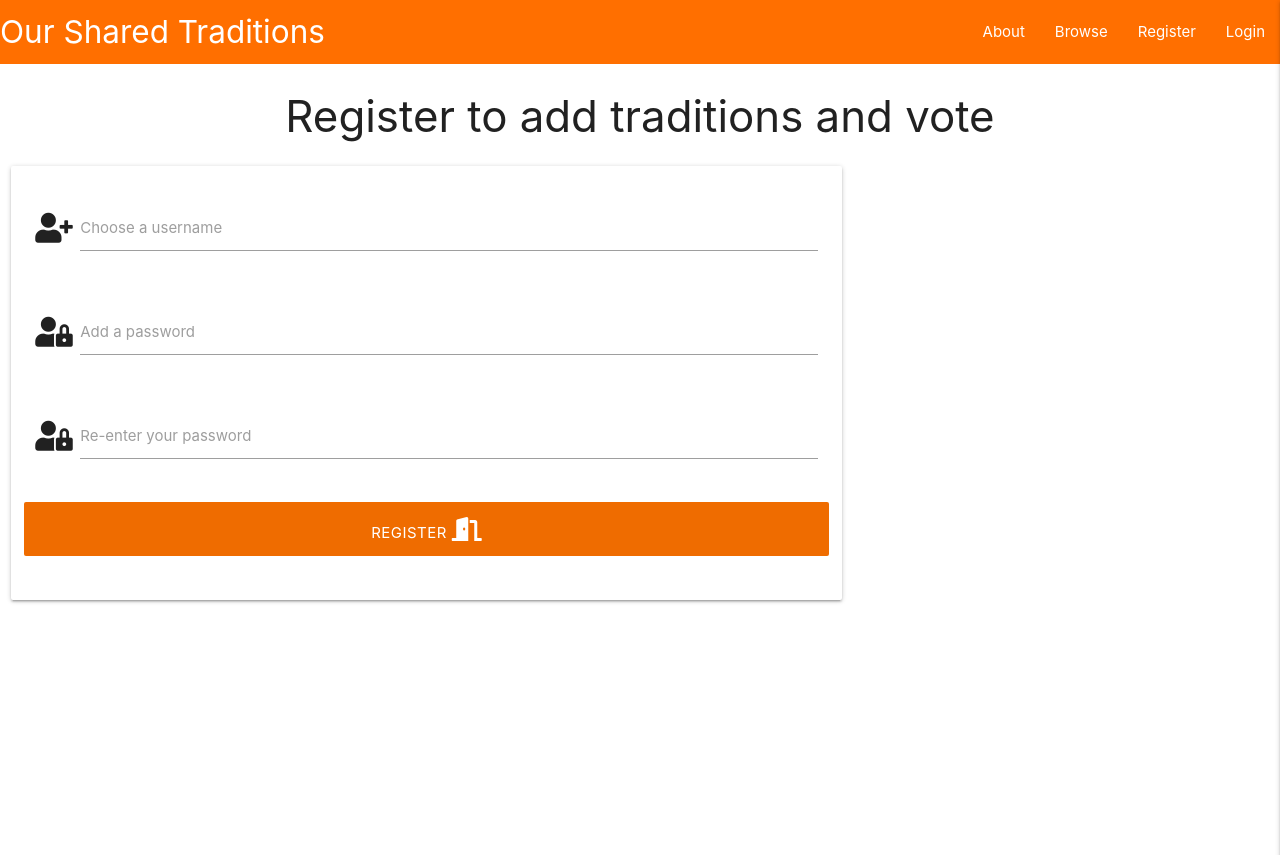
After one commit to Jade-ux/OurTraditions, a Flask app: page /register in a window 1280 px wide. The commit adds this page. Shown: the top 855 px of the page. Run offline with Flask 2, Linux system fonts and the light colour scheme; some libraries are stand-ins or nearby versions.

Commit message:
Added registration form, styled form and added functionality for form.

```diff
--- a/app.py
+++ b/app.py
@@ -4,6 +4,7 @@ from flask import (
     request, session, url_for)
 from flask_pymongo import PyMongo
 from bson.objectid import ObjectId
+from werkzeug.security import generate_password_hash, check_password_hash
 if os.path.exists("env.py"):
     import env
 
@@ -24,6 +25,31 @@ def get_traditions():
     return render_template("traditions.html", traditions=traditions)
 
 
+@app.route("/register", methods=["GET", "POST"])
+def register():
+    if request.method == "POST":
+        # check if username exists
+        existing_user = mongo.db.users.find_one(
+            {"username": request.form.get("username").lower()})
+
+        if existing_user:
+            flash("Username already exists")
+            return redirect(url_for("register"))
+
+        register = {
+            "username": request.form.get("username").lower(),
+            "password": generate_password_hash(request.form.get("password")),
+            "confirm-password": generate_password_hash(
+                request.form.get("confirm-password"))
+        }
+        mongo.db.users.insert_one(register)
+
+        # put the new user into 'session' cookie
+        session["user"] = request.form.get("username").lower()
+        flash("Registration Successful!")
+    return render_template("register.html")
+
+
 if __name__ == "__main__":
     app.run(host=os.environ.get("IP"),
             port=int(os.environ.get("PORT")),
--- a/static/css/style.css
+++ b/static/css/style.css
@@ -18,7 +18,7 @@ body {
   border: 0;
 }
 
-nav {
+nav, .btn, .btn-large {
     box-shadow: none;
     -webkit-box-shadow: none;
 }
--- a/static/js/script.js
+++ b/static/js/script.js
@@ -0,0 +1,3 @@
+  $(document).ready(function(){
+    $('.sidenav').sidenav({edge: "right"});
+  });
--- a/templates/base.html
+++ b/templates/base.html
@@ -16,21 +16,22 @@
         <!--top navbar-->
         <nav class="nav-extended amber darken-4">
             <div class="nav-wrapper">
-                <a href="#!" class="brand-logo">Logo</a>
-                <a href="#" data-target="mobile-demo" class="sidenav-trigger"><i class="material-icons">menu</i></a>
+                <a href="{{ url_for('get_traditions') }}" class="brand-logo">Our Shared Traditions</a>
+                <a href="#" data-target="mobile-demo" class="sidenav-trigger right"><i class="fas fa-bars"></i></a>
                 <ul class="right hide-on-med-and-down">
                     <li><a href="about.html">About</a></li>
-                    <li><a href="browse.html">Browse</a></li>
-                    <li><a href="register.html">Register</a></li>
+                    <li><a href="{{ url_for('get_traditions') }}">Browse</a></li>
+                    <li><a href="{{ url_for('register') }}">Register</a></li>
                     <li><a href="login.html">Login</a></li>
                 </ul>
             </div>
         </nav>
         <!--mobile sidenav-->
         <ul class="sidenav" id="mobile-demo">
+            <li><h4>Our Shared Traditions</h4></li>
             <li><a href="about.html">About</a></li>
-            <li><a href="browse.html">Browse</a></li>
-            <li><a href="register.html">Register</a></li>
+            <li><a href="{{ url_for('get_traditions') }}">Browse</a></li>
+            <li><a href="{{ url_for('register') }}">Register</a></li>
             <li><a href="login.html">Login</a></li>
         </ul>
     </header>
@@ -38,7 +39,7 @@
     {% block content %}
     {% endblock %}
 
-    <script src="http://code.jquery.com/jquery-3.5.1.min.js"
+   <script src="https://code.jquery.com/jquery-3.5.1.min.js"
         integrity="sha256-9/aliU8dGd2tb6OSsuzixeV4y/faTqgFtohetphbbj0=" crossorigin="anonymous"></script>
     <script src="https://cdnjs.cloudflare.com/ajax/libs/materialize/1.0.0/js/materialize.min.js"></script>
     <script src="{{ url_for('static', filename='js/script.js') }}"></script>
--- /dev/null
+++ b/templates/register.html
@@ -0,0 +1,43 @@
+{% extends "base.html" %}
+{% block content %}
+
+<h3 class="center-align">Register to add traditions and vote</h3>
+
+<div class="row">
+    <form class="col s12 m8" method="POST" action="{{ url_for('register') }}">
+        <div class="card-panel">
+            <!--username field-->
+            <div class="row">
+                <div class="input-field col s12">
+                    <i class="fas fa-user-plus prefix"></i>
+                    <input id="username" name="username" type="text" minlength="4" max-length="15"
+                    pattern="^[a-zA-Z0-9]{4,15}$" class="validate" required>
+                    <label for="username">Choose a username</label>
+                </div>
+            </div>
+            <!--password field-->
+            <div class="row">
+                <div class="input-field col s12">
+                    <i class="fas fa-user-lock prefix light-text text darken"></i>
+                   <input id="password" name="password" type="password" minlength="8" max-length="20"
+                   pattern="^[a-zA-Z0-9]{8,20}$" class="validate" required>
+                    <label for="password">Add a password</label>
+                </div>
+                </div>
+                <!--confirm password field-->
+            <div class="row">
+                <div class="input-field col s12">
+                    <i class="fas fa-user-lock prefix light-text text darken"></i>
+                    <input id="confirm-password" name="confirm-password" type="password" minlength="8" max-length="20" pattern="^[a-zA-Z0-9]{8,20}$" class="validate" required>
+                    <label for="confirm-password">Re-enter your password</label>
+                </div>
+                </div>
+                <!--register button-->
+                <div class="row">
+<button type="submit" class="col s12 btn-large orange darken-3">Register <i class="fas fa-door-open"></i></button>
+                </div>
+        </div>
+    </form>
+</div>
+
+{% endblock %}
```
